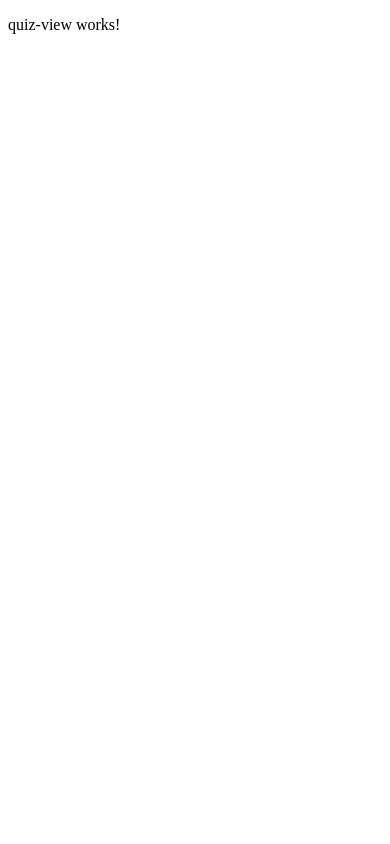
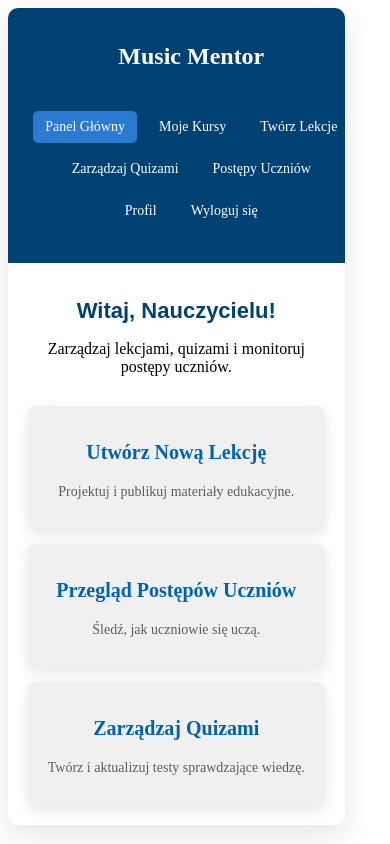
Before and after one commit to aniadewor/music-mentor-frontend-app, an Angular app: page /quiz in a window 390 px wide. Built offline with nearby package versions, Linux system fonts and the light colour scheme.

Commit message:
add quiz

```diff
--- a/src/app/app-routing.module.ts
+++ b/src/app/app-routing.module.ts
@@ -2,10 +2,12 @@ import { NgModule } from '@angular/core';
 import { RouterModule, Routes } from '@angular/router';
 import { LoginComponent } from './login/login.component';
 import { QuizViewComponent } from './quiz-view/quiz-view.component';
+import { QuizAddComponent } from './quiz-add/quiz-add.component';
 
 const routes: Routes = [
   { path: '', component: LoginComponent },
   { path: 'quiz', component: QuizViewComponent},
+  { path: 'quizAdd', component: QuizAddComponent}
 ];
 
 @NgModule({
--- a/src/app/app.module.ts
+++ b/src/app/app.module.ts
@@ -7,11 +7,13 @@ import { HttpClientModule, provideHttpClient, withFetch } from '@angular/common/
 import { FormsModule } from '@angular/forms';
 import { QuizViewComponent } from './quiz-view/quiz-view.component';
 import { ReactiveFormsModule } from '@angular/forms';
+import { QuizAddComponent } from './quiz-add/quiz-add.component';
 @NgModule({
   declarations: [
     AppComponent,
     LoginComponent,
-    QuizViewComponent
+    QuizViewComponent,
+    QuizAddComponent
   ],
   imports: [
     BrowserModule,
--- a/src/app/login/login.component.html
+++ b/src/app/login/login.component.html
@@ -2,63 +2,63 @@
   <div class="container">
     <div class="left">
       <h1>Music Mentor</h1>
-      <p>Learn and master music with ease.</p>
+      <p>Ucz się i opanuj muzykę z łatwością.</p>
     </div>
     <div class="right">
       <div class="form-wrapper">
         <!-- FORMULARZ LOGOWANIA -->
         <form *ngIf="isLoginForm" [formGroup]="loginForm" (ngSubmit)="onLogin()" class="form-container">
-          <h2>Login</h2>
+          <h2>Logowanie</h2>
 
-          <input type="email" placeholder="Your Email" formControlName="email" />
+          <input type="email" placeholder="Twój e-mail" formControlName="email" />
           <div *ngIf="loginForm.get('email')?.invalid && loginForm.get('email')?.touched" class="error">
-            Invalid email!
+            Nieprawidłowy e-mail!
           </div>
 
-          <input type="password" placeholder="Your Password" formControlName="password" />
+          <input type="password" placeholder="Twoje hasło" formControlName="password" />
           <div *ngIf="loginForm.get('password')?.invalid && loginForm.get('password')?.touched" class="error">
-            Password must be at least 8 characters!
+            Hasło musi mieć co najmniej 8 znaków!
           </div>
 
-          <button class="btn" [disabled]="loginForm.invalid">Sign In</button>
-          <button type="button" class="toggle-btn" (click)="toggleForms()">Don't have an account? Register</button>
+          <button class="btn" [disabled]="loginForm.invalid">Zaloguj się</button>
+          <button type="button" class="toggle-btn" (click)="toggleForms()">Nie masz konta? Zarejestruj się</button>
         </form>
 
         <!-- FORMULARZ REJESTRACJI -->
         <form *ngIf="!isLoginForm" [formGroup]="registerForm" (ngSubmit)="onRegister()" class="form-container">
-          <h2>Register</h2>
+          <h2>Rejestracja</h2>
 
-          <input type="text" placeholder="First Name" formControlName="name" />
+          <input type="text" placeholder="Imię" formControlName="name" />
           <div *ngIf="registerForm.get('name')?.invalid && registerForm.get('name')?.touched" class="error">
-            Only letters are allowed!
+            Dozwolone są tylko litery!
           </div>
 
-          <input type="text" placeholder="Last Name" formControlName="lastName" />
+          <input type="text" placeholder="Nazwisko" formControlName="lastName" />
           <div *ngIf="registerForm.get('lastName')?.invalid && registerForm.get('lastName')?.touched" class="error">
-            Only letters are allowed!
+            Dozwolone są tylko litery!
           </div>
 
-          <input type="email" placeholder="Email" formControlName="email" />
+          <input type="email" placeholder="E-mail" formControlName="email" />
           <div *ngIf="registerForm.get('email')?.invalid && registerForm.get('email')?.touched" class="error">
-            Invalid email!
+            Nieprawidłowy e-mail!
           </div>
 
-          <input type="password" placeholder="Password" formControlName="password" />
+          <input type="password" placeholder="Hasło" formControlName="password" />
           <div *ngIf="registerForm.get('password')?.invalid && registerForm.get('password')?.touched" class="error">
-            Password must contain 8 characters, 1 uppercase letter, 1 number, and 1 special character!
+            Hasło musi zawierać 8 znaków, 1 wielką literę, 1 cyfrę i 1 znak specjalny!
           </div>
 
           <select formControlName="role">
-            <option value="" disabled selected>I am a...</option>
-            <option value="student">Student</option>
-            <option value="teacher">Teacher</option>
+            <option value="" disabled selected>Jestem...</option>
+            <option value="student">Uczniem</option>
+            <option value="teacher">Nauczycielem</option>
           </select>
           <div *ngIf="registerForm.get('role')?.invalid && registerForm.get('role')?.touched" class="error">
-            Please select a role!
+            Wybierz rolę!
           </div>
 
-          <button class="btn-register" [disabled]="registerForm.invalid">Sign Up</button>
-          <button type="button" class="toggle-btn" (click)="toggleForms()">Already have an account? Login</button>
+          <button class="btn-register" [disabled]="registerForm.invalid">Zarejestruj się</button>
+          <button type="button" class="toggle-btn" (click)="toggleForms()">Masz już konto? Zaloguj się</button>
         </form>
       </div>
     </div>
--- a/src/app/login/login.component.ts
+++ b/src/app/login/login.component.ts
@@ -2,6 +2,7 @@ import { Component } from '@angular/core';
 import { FormBuilder, FormGroup, Validators } from '@angular/forms';
 import { UserServiceService } from '../service/user-service.service';
 import { Router } from '@angular/router';
+import { User } from '../models/user.model';
 
 @Component({
   selector: 'app-login',
@@ -12,6 +13,8 @@ export class LoginComponent {
   isLoginForm = true;
   loginForm: FormGroup;
   registerForm: FormGroup;
+
+  user: User= new User()
 
   constructor(private fb: FormBuilder, private userService: UserServiceService, private router: Router) {
     this.loginForm = this.fb.group({
@@ -38,8 +41,8 @@ export class LoginComponent {
   onLogin() {
     if (this.loginForm.valid) {
       this.userService.loginUser(
-        this.loginForm.value.email,
-        this.loginForm.value.password
+      this.user.email,
+      this.user.password
       ).subscribe(response => {
         console.log('Logging in:', response);
         alert("Login Successful!");
@@ -50,7 +53,7 @@ export class LoginComponent {
 
   onRegister() {
     if (this.registerForm.valid) {
-      this.userService.registerUser(this.registerForm.value).subscribe(response => {
+      this.userService.registerUser(this.user).subscribe(response => {
         console.log('Registering:', response);
         alert("Registration Successful!");
         this.toggleForms(); // Przełącz na login po rejestracji
--- /dev/null
+++ b/src/app/quiz-add/quiz-add.component.html
@@ -0,0 +1 @@
+<p>quiz-add works!</p>
--- a/src/app/quiz-view/quiz-view.component.css
+++ b/src/app/quiz-view/quiz-view.component.css
@@ -0,0 +1,166 @@
+body {
+  font-family: 'Nunito', sans-serif;
+  margin: 0;
+  padding: 0;
+  background: #0062B2;
+  color: #333;
+  display: flex;
+  align-items: center;
+  justify-content: center;
+  height: 100vh;
+}
+
+.dashboard-container {
+  display: flex;
+  width: 90%;
+  max-width: 1200px;
+  background: white;
+  border-radius: 10px;
+  box-shadow: 0 10px 30px rgba(0, 0, 0, 0.1);
+  overflow: hidden;
+  height: 80vh;
+}
+
+/* Sidebar - nawigacja boczna */
+.sidebar {
+  width: 250px;
+  background: #004174;
+  color: white;
+  padding: 20px;
+  display: flex;
+  flex-direction: column;
+}
+
+.sidebar h2 {
+  font-family: 'Playfair Display', serif;
+  font-size: 24px;
+  text-align: center;
+  margin-bottom: 20px;
+}
+
+.sidebar nav ul {
+  list-style: none;
+  padding: 0;
+}
+
+.sidebar nav ul li {
+  margin: 10px 0;
+}
+
+.sidebar nav ul li a {
+  color: white;
+  text-decoration: none;
+  font-size: 16px;
+  display: block;
+  padding: 10px;
+  border-radius: 5px;
+  transition: background 0.3s ease;
+}
+
+.sidebar nav ul li a:hover, .sidebar nav ul li a.active {
+  background: #297AD0;
+}
+
+.main-content {
+  flex: 1;
+  padding: 40px;
+}
+
+/* Nagłówek */
+header {
+  text-align: center;
+  margin-bottom: 30px;
+}
+
+header h1 {
+  font-family: 'Montserrat', sans-serif;
+  font-size: 28px;
+  color: #004174;
+}
+
+/* Karty */
+.cards {
+  display: grid;
+  grid-template-columns: repeat(auto-fit, minmax(250px, 1fr));
+  gap: 20px;
+}
+
+.card {
+  background: #F0F0F0;
+  padding: 20px;
+  border-radius: 8px;
+  box-shadow: 0 5px 15px rgba(0, 0, 0, 0.1);
+  text-align: center;
+}
+
+.card h3 {
+  font-size: 20px;
+  color: #0062B2;
+}
+
+.card p {
+  font-size: 14px;
+  color: #5C5D5F;
+}
+
+/* 📱 RESPONSYWNOŚĆ 📱 */
+@media (max-width: 1024px) {
+  /* Dostosowanie sidebaru na tabletach */
+  .dashboard-container {
+      flex-direction: column;
+      height: auto;
+  }
+
+  .sidebar {
+      width: 100%;
+      text-align: center;
+      padding: 15px;
+  }
+
+  .main-content {
+      padding: 20px;
+  }
+}
+
+@media (max-width: 768px) {
+  /* Sidebar zwija się do górnej belki */
+  .dashboard-container {
+      flex-direction: column;
+      height: auto;
+  }
+
+  .sidebar {
+      width: 100%;
+      text-align: center;
+      padding: 15px;
+  }
+
+  .sidebar nav ul {
+      display: flex;
+      flex-wrap: wrap;
+      justify-content: center;
+  }
+
+  .sidebar nav ul li {
+      margin: 5px;
+  }
+
+  .sidebar nav ul li a {
+      padding: 8px 12px;
+      font-size: 14px;
+  }
+
+  /* Karty ustawione jedna pod drugą */
+  .cards {
+      grid-template-columns: 1fr;
+      gap: 15px;
+  }
+
+  .card {
+      padding: 15px;
+  }
+
+  header h1 {
+      font-size: 22px;
+  }
+}
--- a/src/app/quiz-view/quiz-view.component.html
+++ b/src/app/quiz-view/quiz-view.component.html
@@ -1 +1,37 @@
-<p>quiz-view works!</p>
+<div class="dashboard-container">
+  <aside class="sidebar">
+      <h2>Music Mentor</h2>
+      <nav>
+          <ul>
+              <li><a href="#" class="active">Panel Główny</a></li>
+              <li><a href="#">Moje Kursy</a></li>
+              <li><a href="#">Twórz Lekcje</a></li>
+              <li><a href="#">Zarządzaj Quizami</a></li>
+              <li><a href="#">Postępy Uczniów</a></li>
+              <li><a href="#">Profil</a></li>
+              <li><a href="#">Wyloguj się</a></li>
+          </ul>
+      </nav>
+  </aside>
+
+  <main class="main-content">
+      <header>
+          <h1>Witaj, Nauczycielu!</h1>
+          <p>Zarządzaj lekcjami, quizami i monitoruj postępy uczniów.</p>
+      </header>
+      <section class="cards">
+          <div class="card">
+              <h3>Utwórz Nową Lekcję</h3>
+              <p>Projektuj i publikuj materiały edukacyjne.</p>
+          </div>
+          <div class="card">
+              <h3>Przegląd Postępów Uczniów</h3>
+              <p>Śledź, jak uczniowie się uczą.</p>
+          </div>
+          <div class="card">
+              <h3>Zarządzaj Quizami</h3>
+              <p>Twórz i aktualizuj testy sprawdzające wiedzę.</p>
+          </div>
+      </section>
+  </main>
+</div>
```
Also changed, not shown: src/app/quiz-add/quiz-add.component.ts (added, +10 -0 lines), src/app/quiz-add/quiz-add.component.css (added), 1 other file (tests, documents, lock files or other folders).
